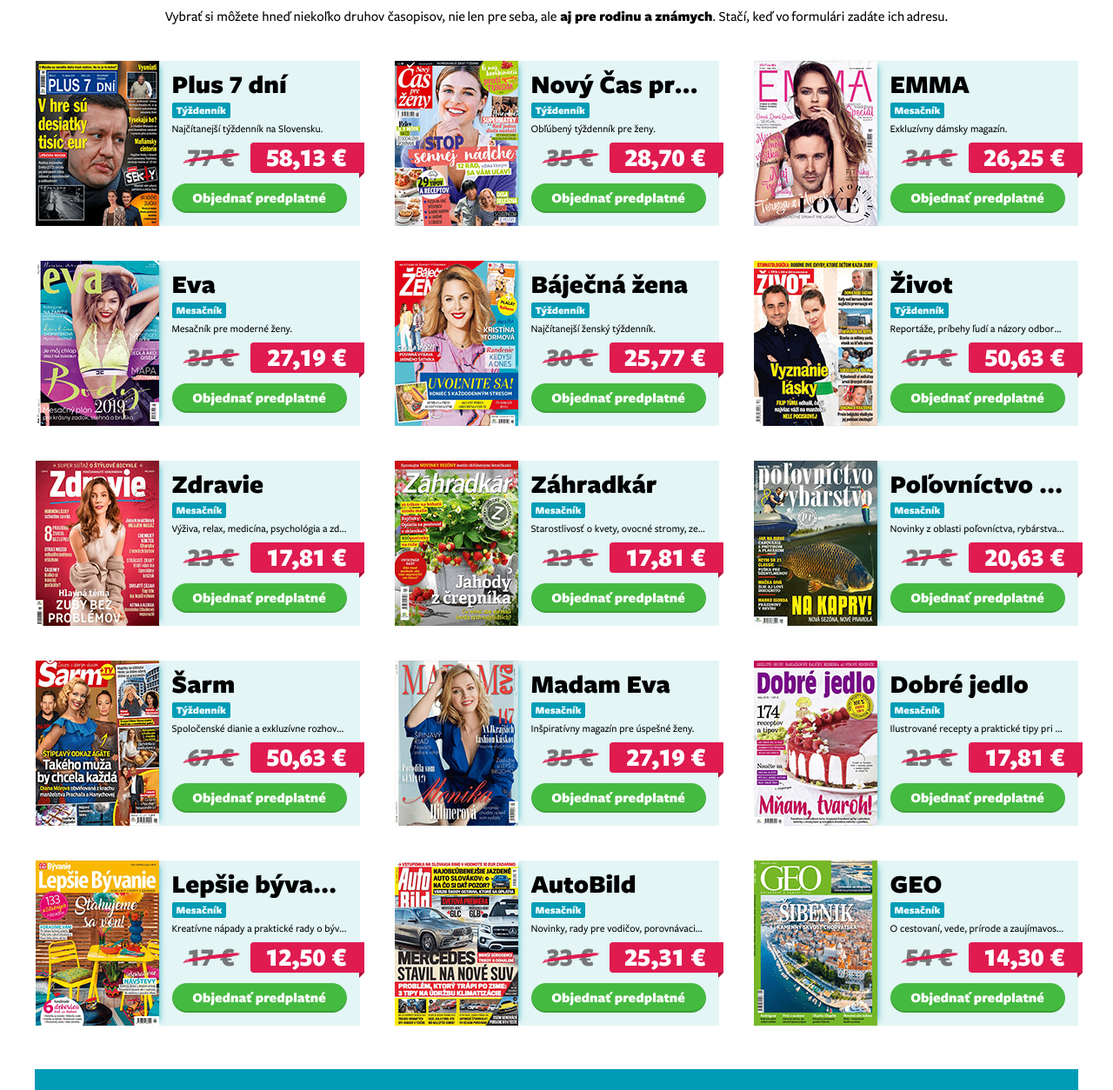
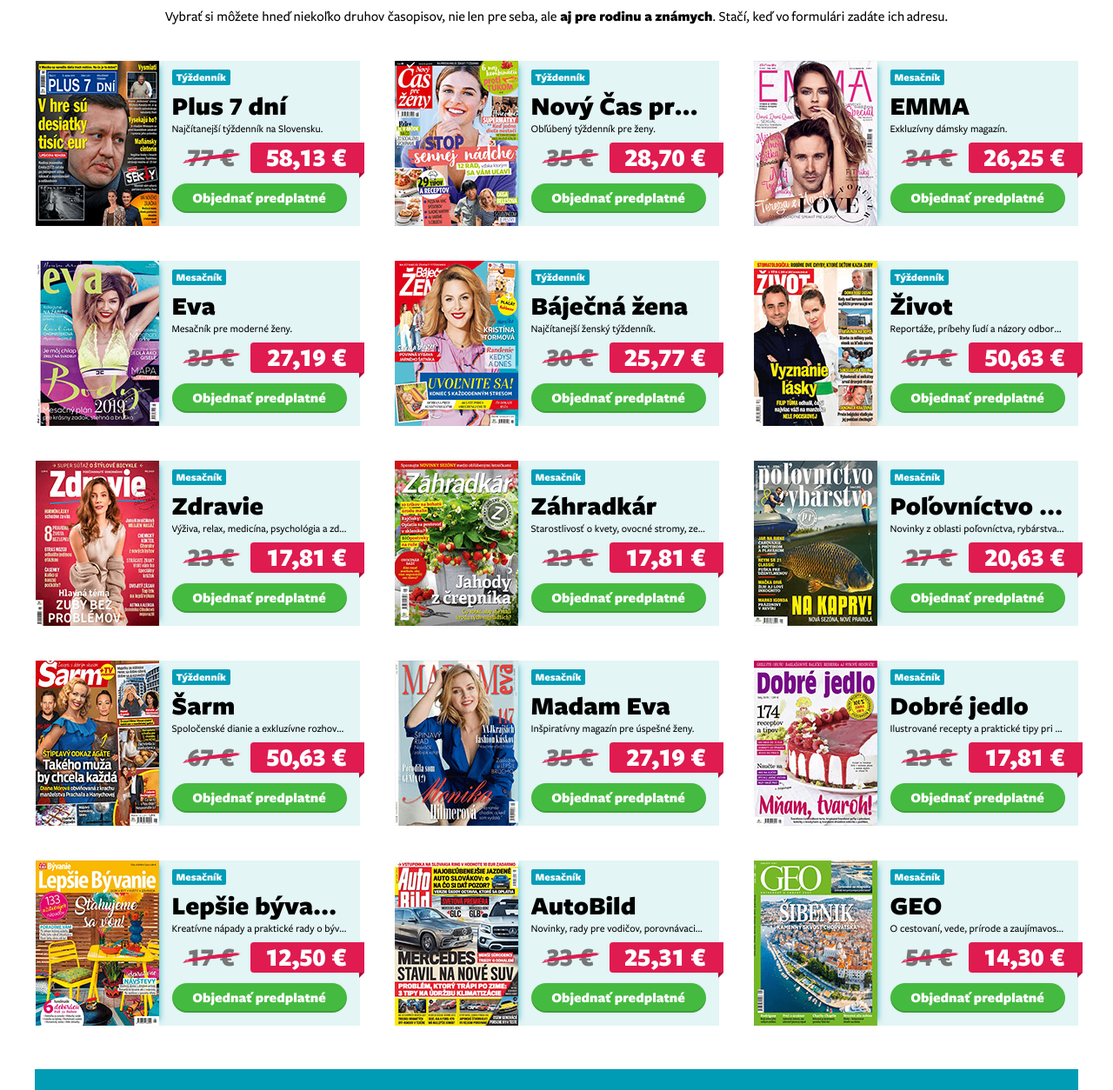
Before and after one commit to adamNanista/SS-Casopisy, a plain HTML site: page index.html in a window 1280 px wide. Shown: the part 506-1760 px from the top of the page at 87% size. Drawn offline with Linux system fonts and the light colour scheme.

Commit message:
Update index.html

```diff
--- a/index.html
+++ b/index.html
@@ -31,9 +31,9 @@
 		<p>Vybrať&nbsp;si môžete hneď niekoľko druhov časopisov, nie&nbsp;len pre&nbsp;seba, ale <strong>aj&nbsp;pre rodinu a&nbsp;známych</strong>. Stačí, keď vo&nbsp;formulári zadáte ich&nbsp;adresu.</p>
 		<div class="products__area">
 			<div class="products__item transition">
-				<img src="assets/images/magazines/plus7dni.png" alt="Časopis Plus 7 dní" class="products__magazine" />
+				<img src="assets/images/magazines/plus7dni.png" alt="Časopis Plus 7 dní" class="products__magazine transition" />
+				<strong class="products__period">Týždenník</strong>
 				<strong class="products__title" title="Plus 7 dní">Plus 7 dní</strong>
-				<strong class="products__period">Týždenník</strong>
 				<span class="products__info">Najčítanejší týždenník na Slovensku.</span>
 				<div class="products__prices">
 					<strong class="products__prices__old">77 €</strong>
@@ -42,9 +42,9 @@
 				<a href="#" class="products__btn transition">Objednať predplatné<span class="btn__bubble transition">Ušetríte až <strong>18,87 €</strong></span></a>
 			</div>
 			<div class="products__item transition">
-				<img src="assets/images/magazines/novycasprezeny.png" alt="Časopis Nový Čas pre ženy" class="products__magazine" />
-				<strong class="products__title" title="Nový Čas pre ženy">Nový Čas pre ženy</strong>
+				<img src="assets/images/magazines/novycasprezeny.png" alt="Časopis Nový Čas pre ženy" class="products__magazine transition" />
 				<strong class="products__period">Týždenník</strong>
+				<strong class="products__title" title="Nový Čas pre ženy">Nový Čas pre&nbsp;ženy</strong>
 				<span class="products__info">Obľúbený týždenník pre ženy.</span>
 				<div class="products__prices">
 					<strong class="products__prices__old">35 €</strong>
@@ -53,9 +53,9 @@
 				<a href="#" class="products__btn transition">Objednať predplatné<span class="btn__bubble transition">Ušetríte až <strong>6,30 €</strong></span></a>
 			</div>
 			<div class="products__item transition">
-				<img src="assets/images/magazines/emma.png" alt="Časopis EMMA" class="products__magazine" />
-				<strong class="products__title">EMMA</strong>
+				<img src="assets/images/magazines/emma.png" alt="Časopis EMMA" class="products__magazine transition" />
 				<strong class="products__period">Mesačník</strong>
+				<strong class="products__title" title="EMMA">EMMA</strong>
 				<span class="products__info">Exkluzívny dámsky magazín.</span>
 				<div class="products__prices">
 					<strong class="products__prices__old">34 €</strong>
@@ -64,9 +64,9 @@
 				<a href="#" class="products__btn transition">Objednať predplatné<span class="btn__bubble transition">Ušetríte až <strong>7,75 €</strong></span></a>
 			</div>
 			<div class="products__item transition">
-				<img src="assets/images/magazines/eva.png" alt="Časopis Eva" class="products__magazine" />
-				<strong class="products__title">Eva</strong>
+				<img src="assets/images/magazines/eva.png" alt="Časopis Eva" class="products__magazine transition" />
 				<strong class="products__period">Mesačník</strong>
+				<strong class="products__title" title="Eva">Eva</strong>
 				<span class="products__info">Mesačník pre moderné ženy.</span>
 				<div class="products__prices">
 					<strong class="products__prices__old">35 €</strong>
@@ -75,9 +75,9 @@
 				<a href="#" class="products__btn transition">Objednať predplatné<span class="btn__bubble transition">Ušetríte až <strong>7,81 €</strong></span></a>
 			</div>
 			<div class="products__item transition">
-				<img src="assets/images/magazines/bajecnazena.png" alt="Časopis Báječná žena" class="products__magazine" />
-				<strong class="products__title">Báječná žena</strong>
+				<img src="assets/images/magazines/bajecnazena.png" alt="Časopis Báječná žena" class="products__magazine transition" />
 				<strong class="products__period">Týždenník</strong>
+				<strong class="products__title" title="Báječná žena">Báječná žena</strong>
 				<span class="products__info">Najčítanejší ženský týždenník.</span>
 				<div class="products__prices">
 					<strong class="products__prices__old">30 €</strong>
@@ -86,9 +86,9 @@
 				<a href="#" class="products__btn transition">Objednať predplatné<span class="btn__bubble transition">Ušetríte až <strong>4,23 €</strong></span></a>
 			</div>
 			<div class="products__item transition">
-				<img src="assets/images/magazines/zivot.png" alt="Časopis Život" class="products__magazine" />
-				<strong class="products__title">Život</strong>
+				<img src="assets/images/magazines/zivot.png" alt="Časopis Život" class="products__magazine transition" />
 				<strong class="products__period">Týždenník</strong>
+				<strong class="products__title" title="Život">Život</strong>
 				<span class="products__info">Reportáže, príbehy ľudí a názory odborníkov.</span>
 				<div class="products__prices">
 					<strong class="products__prices__old">67 €</strong>
@@ -97,9 +97,9 @@
 				<a href="#" class="products__btn transition">Objednať predplatné<span class="btn__bubble transition">Ušetríte až <strong>16,37 €</strong></span></a>
 			</div>
 			<div class="products__item transition">
-				<img src="assets/images/magazines/zdravie.png" alt="Časopis Zdravie" class="products__magazine" />
-				<strong class="products__title">Zdravie</strong>
+				<img src="assets/images/magazines/zdravie.png" alt="Časopis Zdravie" class="products__magazine transition" />
 				<strong class="products__period">Mesačník</strong>
+				<strong class="products__title" title="Zdravie">Zdravie</strong>
 				<span class="products__info">Výživa, relax, medicína, psychológia a zdravie.</span>
 				<div class="products__prices">
 					<strong class="products__prices__old">23 €</strong>
@@ -108,9 +108,9 @@
 				<a href="#" class="products__btn transition">Objednať predplatné<span class="btn__bubble transition">Ušetríte až <strong>5,19 €</strong></span></a>
 			</div>
 			<div class="products__item transition">
-				<img src="assets/images/magazines/zahradkar.png" alt="Časopis Záhradkár" class="products__magazine" />
-				<strong class="products__title">Záhradkár</strong>
+				<img src="assets/images/magazines/zahradkar.png" alt="Časopis Záhradkár" class="products__magazine transition" />
 				<strong class="products__period">Mesačník</strong>
+				<strong class="products__title" title="Záhradkár">Záhradkár</strong>
 				<span class="products__info">Starostlivosť o kvety, ovocné stromy, zeleninu a záhradu.</span>
 				<div class="products__prices">
 					<strong class="products__prices__old">23 €</strong>
@@ -119,9 +119,9 @@
 				<a href="#" class="products__btn transition">Objednať predplatné<span class="btn__bubble transition">Ušetríte až <strong>5,19 €</strong></span></a>
 			</div>
 			<div class="products__item transition">
-				<img src="assets/images/magazines/polovnictvoarybarstvo.png" alt="Časopis Poľovníctvo a rybárstvo" class="products__magazine" />
-				<strong class="products__title">Poľovníctvo a rybárstvo</strong>
+				<img src="assets/images/magazines/polovnictvoarybarstvo.png" alt="Časopis Poľovníctvo a rybárstvo" class="products__magazine transition" />
 				<strong class="products__period">Mesačník</strong>
+				<strong class="products__title" title="Poľovníctvo a rybárstvo">Poľovníctvo a&nbsp;rybárstvo</strong>
 				<span class="products__info">Novinky z oblasti poľovníctva, rybárstva a sveta húb.</span>
 				<div class="products__prices">
 					<strong class="products__prices__old">27 €</strong>
@@ -130,9 +130,9 @@
 				<a href="#" class="products__btn transition">Objednať predplatné<span class="btn__bubble transition">Ušetríte až <strong>6,37 €</strong></span></a>
 			</div>
 			<div class="products__item transition">
-				<img src="assets/images/magazines/sarm.png" alt="Časopis Šarm" class="products__magazine" />
-				<strong class="products__title">Šarm</strong>
+				<img src="assets/images/magazines/sarm.png" alt="Časopis Šarm" class="products__magazine transition" />
 				<strong class="products__period">Týždenník</strong>
+				<strong class="products__title" title="Šarm">Šarm</strong>
 				<span class="products__info">Spoločenské dianie a exkluzívne rozhovory.</span>
 				<div class="products__prices">
 					<strong class="products__prices__old">67 €</strong>
@@ -141,9 +141,9 @@
 				<a href="#" class="products__btn transition">Objednať predplatné<span class="btn__bubble transition">Ušetríte až <strong>16,37 €</strong></span></a>
 			</div>
 			<div class="products__item transition">
-				<img src="assets/images/magazines/madameva.png" alt="Časopis Madam Eva" class="products__magazine" />
-				<strong class="products__title">Madam Eva</strong>
+				<img src="assets/images/magazines/madameva.png" alt="Časopis Madam Eva" class="products__magazine transition" />
 				<strong class="products__period">Mesačník</strong>
+				<strong class="products__title" title="Madam Eva">Madam Eva</strong>
 				<span class="products__info">Inšpiratívny magazín pre úspešné ženy.</span>
 				<div class="products__prices">
 					<strong class="products__prices__old">35 €</strong>
@@ -152,9 +152,9 @@
 				<a href="#" class="products__btn transition">Objednať predplatné<span class="btn__bubble transition">Ušetríte až <strong>7,81 €</strong></span></a>
 			</div>
 			<div class="products__item transition">
-				<img src="assets/images/magazines/dobrejedlo.png" alt="Časopis Dobré jedlo" class="products__magazine" />
-				<strong class="products__title">Dobré jedlo</strong>
+				<img src="assets/images/magazines/dobrejedlo.png" alt="Časopis Dobré jedlo" class="products__magazine transition" />
 				<strong class="products__period">Mesačník</strong>
+				<strong class="products__title" title="Dobré jedlo">Dobré jedlo</strong>
 				<span class="products__info">Ilustrované recepty a praktické tipy pri varení.</span>
 				<div class="products__prices">
 					<strong class="products__prices__old">23 €</strong>
@@ -163,9 +163,9 @@
 				<a href="#" class="products__btn transition">Objednať predplatné<span class="btn__bubble transition">Ušetríte až <strong>5,19 €</strong></span></a>
 			</div>
 			<div class="products__item transition">
-				<img src="assets/images/magazines/lepsiebyvanie.png" alt="Časopis Lepšie bývanie" class="products__magazine" />
-				<strong class="products__title">Lepšie bývanie</strong>
+				<img src="assets/images/magazines/lepsiebyvanie.png" alt="Časopis Lepšie bývanie" class="products__magazine transition" />
 				<strong class="products__period">Mesačník</strong>
+				<strong class="products__title" title="Lepšie bývanie">Lepšie bývanie</strong>
 				<span class="products__info">Kreatívne nápady a praktické rady o bývaní.</span>
 				<div class="products__prices">
 					<strong class="products__prices__old">17 €</strong>
@@ -174,9 +174,9 @@
 				<a href="#" class="products__btn transition">Objednať predplatné<span class="btn__bubble transition">Ušetríte až <strong>4,50 €</strong></span></a>
 			</div>
 			<div class="products__item transition">
-				<img src="assets/images/magazines/autobild.png" alt="Časopis AutoBild" class="products__magazine" />
-				<strong class="products__title">AutoBild</strong>
+				<img src="assets/images/magazines/autobild.png" alt="Časopis AutoBild" class="products__magazine transition" />
 				<strong class="products__period">Mesačník</strong>
+				<strong class="products__title" title="AutoBild">AutoBild</strong>
 				<span class="products__info">Novinky, rady pre vodičov, porovnávacie testy áut.</span>
 				<div class="products__prices">
 					<strong class="products__prices__old">33 €</strong>
@@ -185,9 +185,9 @@
 				<a href="#" class="products__btn transition">Objednať predplatné<span class="btn__bubble transition">Ušetríte až <strong>7,69 €</strong></span></a>
 			</div>
 			<div class="products__item transition">
-				<img src="assets/images/magazines/geo.png" alt="Časopis GEO" class="products__magazine" />
-				<strong class="products__title">GEO</strong>
+				<img src="assets/images/magazines/geo.png" alt="Časopis GEO" class="products__magazine transition" />
 				<strong class="products__period">Mesačník</strong>
+				<strong class="products__title" title="GEO">GEO</strong>
 				<span class="products__info">O cestovaní, vede, prírode a zaujímavostiach zo sveta.</span>
 				<div class="products__prices">
 					<strong class="products__prices__old">54 €</strong>
```
